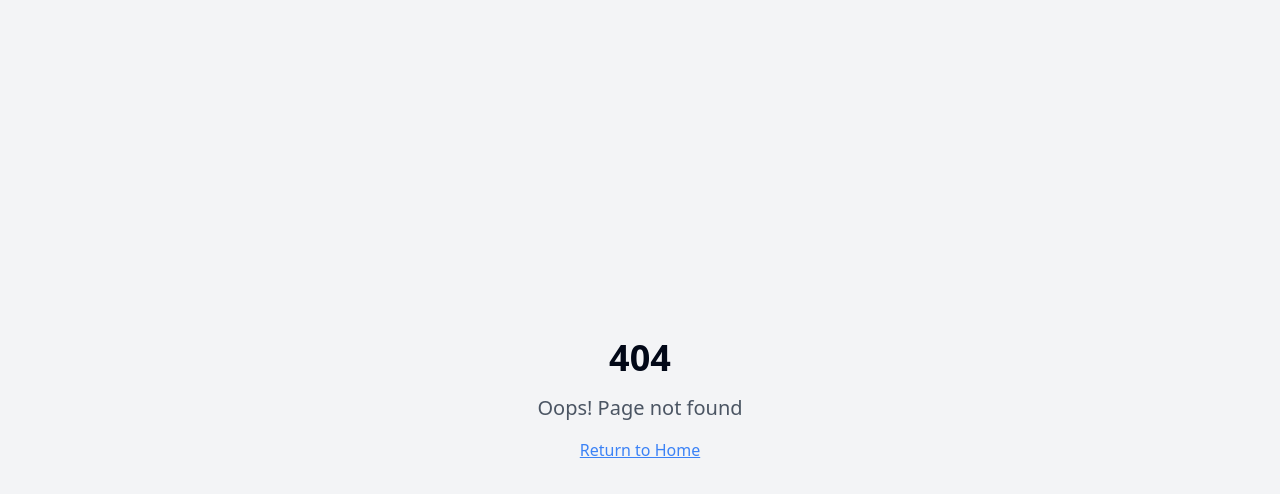
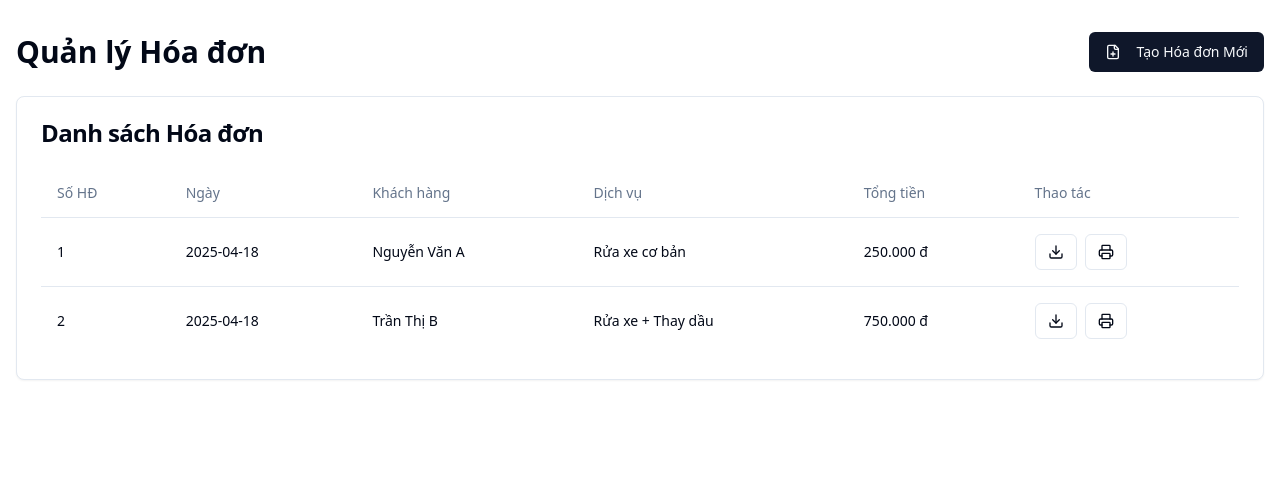
Before and after one commit to yuuichiki/shine-bright-manage, a React (Vite) app: page /invoices in a window 1280 px wide. Before the commit this address had no page. Shown: the top 494 px of the page. Built offline with nearby package versions, Linux system fonts and the light colour scheme.

Commit message:
Add invoice feature
Implement new invoice functionality.

```diff
--- a/src/App.tsx
+++ b/src/App.tsx
@@ -1,3 +1,4 @@
+
 import { Toaster } from "@/components/ui/toaster";
 import { Toaster as Sonner } from "@/components/ui/sonner";
 import { TooltipProvider } from "@/components/ui/tooltip";
@@ -11,6 +12,7 @@ const queryClient = new QueryClient();
 import Services from "./pages/Services";
 import Inventory from "./pages/Inventory";
 import PriceHistory from "./pages/PriceHistory";
+import Invoices from "./pages/Invoices";
 
 const App = () => (
   <QueryClientProvider client={queryClient}>
@@ -23,6 +25,7 @@ const App = () => (
           <Route path="/services" element={<Services />} />
           <Route path="/inventory" element={<Inventory />} />
           <Route path="/price-history" element={<PriceHistory />} />
+          <Route path="/invoices" element={<Invoices />} />
           {/* ADD ALL CUSTOM ROUTES ABOVE THE CATCH-ALL "*" ROUTE */}
           <Route path="*" element={<NotFound />} />
         </Routes>
--- /dev/null
+++ b/src/components/NewInvoiceForm.tsx
@@ -0,0 +1,88 @@
+
+import React from 'react';
+import { useForm } from "react-hook-form";
+import { Button } from "@/components/ui/button";
+import {
+  Form,
+  FormControl,
+  FormField,
+  FormItem,
+  FormLabel,
+  FormMessage,
+} from "@/components/ui/form";
+import { Input } from "@/components/ui/input";
+import { DialogHeader, DialogTitle } from "@/components/ui/dialog";
+
+type FormData = {
+  customerName: string;
+  services: string;
+  total: number;
+};
+
+const NewInvoiceForm = () => {
+  const form = useForm<FormData>();
+
+  const onSubmit = (data: FormData) => {
+    console.log('Form data:', data);
+  };
+
+  return (
+    <div>
+      <DialogHeader>
+        <DialogTitle>Tạo Hóa đơn Mới</DialogTitle>
+      </DialogHeader>
+      <Form {...form}>
+        <form onSubmit={form.handleSubmit(onSubmit)} className="space-y-4 mt-4">
+          <FormField
+            control={form.control}
+            name="customerName"
+            render={({ field }) => (
+              <FormItem>
+                <FormLabel>Tên khách hàng</FormLabel>
+                <FormControl>
+                  <Input placeholder="Nhập tên khách hàng" {...field} />
+                </FormControl>
+                <FormMessage />
+              </FormItem>
+            )}
+          />
+
+          <FormField
+            control={form.control}
+            name="services"
+            render={({ field }) => (
+              <FormItem>
+                <FormLabel>Dịch vụ</FormLabel>
+                <FormControl>
+                  <Input placeholder="Nhập dịch vụ sử dụng" {...field} />
+                </FormControl>
+                <FormMessage />
+              </FormItem>
+            )}
+          />
+
+          <FormField
+            control={form.control}
+            name="total"
+            render={({ field }) => (
+              <FormItem>
+                <FormLabel>Tổng tiền</FormLabel>
+                <FormControl>
+                  <Input type="number" placeholder="Nhập tổng tiền" {...field} />
+                </FormControl>
+                <FormMessage />
+              </FormItem>
+            )}
+          />
+
+          <div className="flex justify-end gap-2">
+            <Button variant="outline" type="button">Hủy</Button>
+            <Button type="submit">Tạo Hóa đơn</Button>
+          </div>
+        </form>
+      </Form>
+    </div>
+  );
+};
+
+export default NewInvoiceForm;
--- a/src/pages/Index.tsx
+++ b/src/pages/Index.tsx
@@ -7,7 +7,8 @@ import {
   Wrench,
   BarChart,
   Package,
-  DollarSign
+  DollarSign,
+  FileText
 } from 'lucide-react';
 import { Link } from 'react-router-dom';
 
@@ -84,6 +85,11 @@ const Index = () => {
                 <BarChart className="mr-2 h-4 w-4" /> Price History
               </Button>
             </Link>
+            <Link to="/invoices" className="w-full">
+              <Button variant="outline" className="w-full">
+                <FileText className="mr-2 h-4 w-4" /> Quản lý Hóa đơn
+              </Button>
+            </Link>
           </CardContent>
         </Card>
 
--- /dev/null
+++ b/src/pages/Invoices.tsx
@@ -0,0 +1,85 @@
+
+import React from 'react';
+import { Button } from "@/components/ui/button";
+import { Card, CardContent, CardHeader, CardTitle } from "@/components/ui/card";
+import { Table, TableHeader, TableBody, TableRow, TableHead, TableCell } from "@/components/ui/table";
+import { FilePlus, Download, Printer } from 'lucide-react';
+import NewInvoiceForm from '@/components/NewInvoiceForm';
+import { Dialog, DialogTrigger, DialogContent } from "@/components/ui/dialog";
+
+const Invoices = () => {
+  const demoInvoices = [
+    { id: 1, date: '2025-04-18', customer: 'Nguyễn Văn A', total: 250000, services: 'Rửa xe cơ bản' },
+    { id: 2, date: '2025-04-18', customer: 'Trần Thị B', total: 750000, services: 'Rửa xe + Thay dầu' },
+  ];
+
+  const handleExportInvoice = (id: number) => {
+    console.log('Xuất hóa đơn:', id);
+  };
+
+  const handlePrintInvoice = (id: number) => {
+    console.log('In hóa đơn:', id);
+  };
+
+  return (
+    <div className="container mx-auto px-4 py-8">
+      <div className="flex justify-between items-center mb-6">
+        <h1 className="text-3xl font-bold">Quản lý Hóa đơn</h1>
+        <Dialog>
+          <DialogTrigger asChild>
+            <Button>
+              <FilePlus className="mr-2 h-4 w-4" />
+              Tạo Hóa đơn Mới
+            </Button>
+          </DialogTrigger>
+          <DialogContent className="sm:max-w-[600px]">
+            <NewInvoiceForm />
+          </DialogContent>
+        </Dialog>
+      </div>
+
+      <Card>
+        <CardHeader>
+          <CardTitle>Danh sách Hóa đơn</CardTitle>
+        </CardHeader>
+        <CardContent>
+          <Table>
+            <TableHeader>
+              <TableRow>
+                <TableHead>Số HĐ</TableHead>
+                <TableHead>Ngày</TableHead>
+                <TableHead>Khách hàng</TableHead>
+                <TableHead>Dịch vụ</TableHead>
+                <TableHead>Tổng tiền</TableHead>
+                <TableHead>Thao tác</TableHead>
+              </TableRow>
+            </TableHeader>
+            <TableBody>
+              {demoInvoices.map((invoice) => (
+                <TableRow key={invoice.id}>
+                  <TableCell>{invoice.id}</TableCell>
+                  <TableCell>{invoice.date}</TableCell>
+                  <TableCell>{invoice.customer}</TableCell>
+                  <TableCell>{invoice.services}</TableCell>
+                  <TableCell>{invoice.total.toLocaleString('vi-VN')} đ</TableCell>
+                  <TableCell>
+                    <div className="flex gap-2">
+                      <Button variant="outline" size="sm" onClick={() => handleExportInvoice(invoice.id)}>
+                        <Download className="h-4 w-4" />
+                      </Button>
+                      <Button variant="outline" size="sm" onClick={() => handlePrintInvoice(invoice.id)}>
+                        <Printer className="h-4 w-4" />
+                      </Button>
+                    </div>
+                  </TableCell>
+                </TableRow>
+              ))}
+            </TableBody>
+          </Table>
+        </CardContent>
+      </Card>
+    </div>
+  );
+};
+
+export default Invoices;
```
